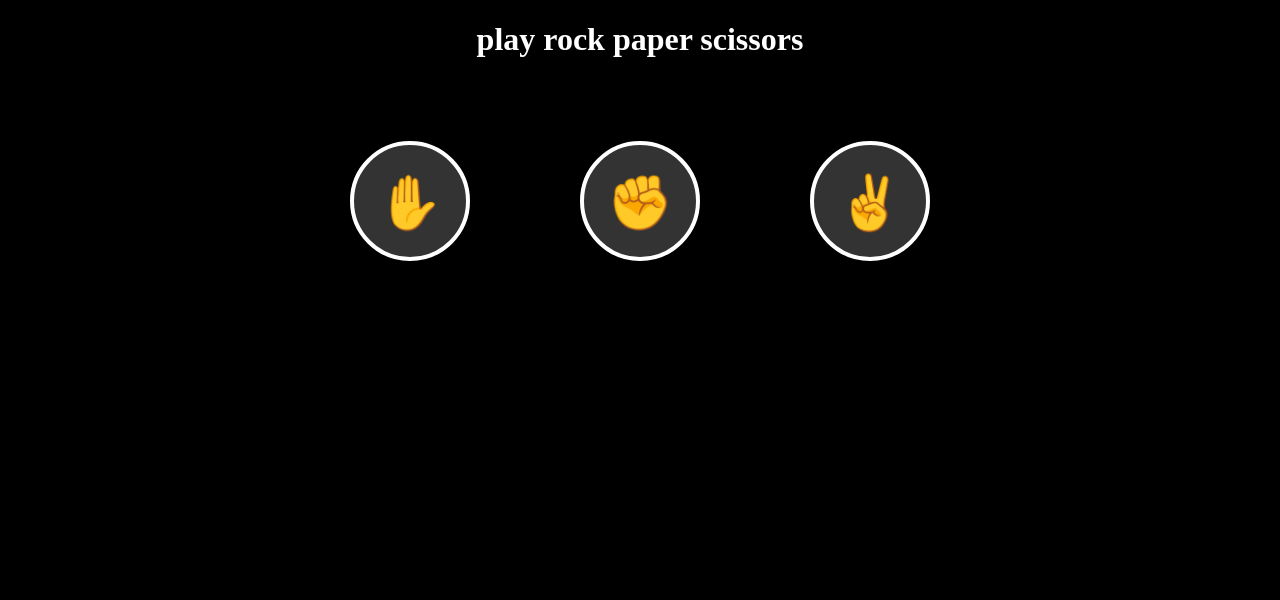
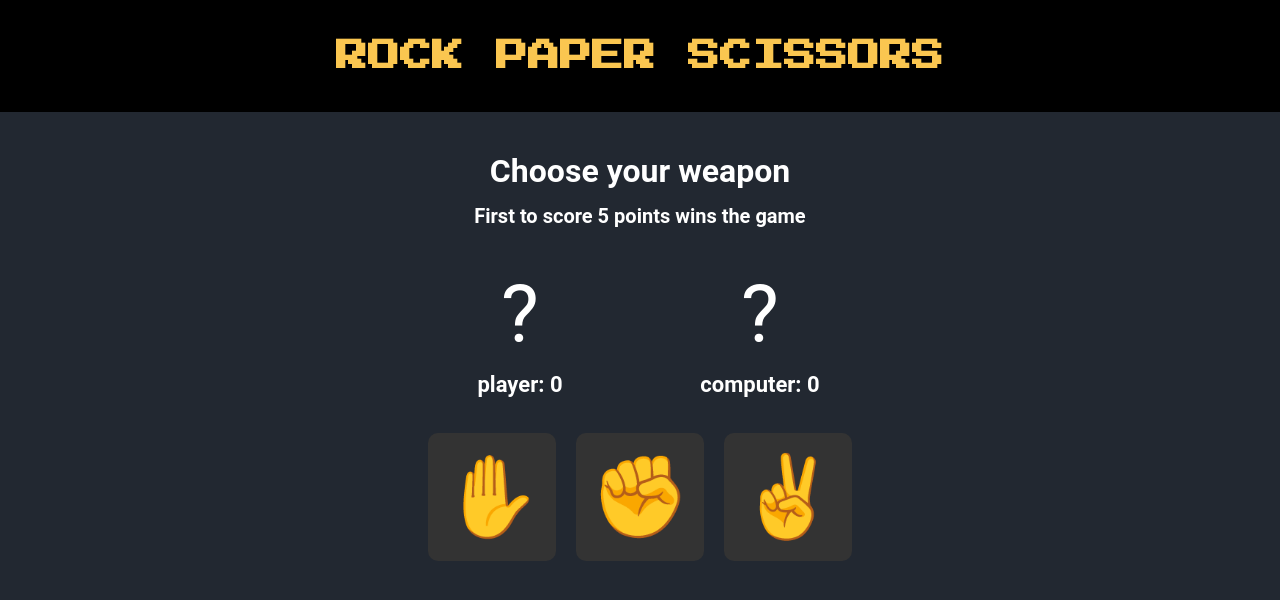
Before and after one commit to mnesfane/Theodinproject-Foundations-Course, a plain HTML site: page Odin_Projects/rock-paper-scissorsProject/index.html in a window 1280 px wide. Drawn offline with Linux system fonts and the light colour scheme.

Commit message:
adding ui

```diff
--- a/Odin_Projects/rock-paper-scissorsProject/index.html
+++ b/Odin_Projects/rock-paper-scissorsProject/index.html
@@ -5,13 +5,27 @@
     <meta name="viewport" content="width=device-width, initial-scale=1.0">
     <title>Document</title>
     <link rel="stylesheet" href="style.css">
+    <link rel="stylesheet" href="https://fonts.googleapis.com/css2?family=Press+Start+2P&display=swap">
+
 </head>
 <body>
-    <h1>play rock paper scissors</h1>
+    <header>
+        <h1 class="title">ROCK PAPER SCISSORS</h1>
+    </header>
+    <main id="scoreDiv">
+        <div id="infoDiv">
+            <h2 class="infoTitle" >Choose your weapon</h2>
+            <h3 class="infoMessage">First to score <span>5</span> points wins the game</h3>
+            <div class="scoreResult">
+                <div class="playerScore"><div class="sign">?</div> <p class="score">player: <span>0</span> </p></div>
+                <div class="computerScore"><div class="sign">?</div> <p class="score">computer: <span>0</span></p></div>
+            </div>
+        </div>
+        </main>
     <div class="container">
-        <button onclick="main('paper')">✋</button>
-        <button onclick="main('rock')">✊</button>
-        <button onclick="main('scissor')">✌️</button>
+        <button onclick="main('paper')"><div class="sign">✋</div></button>
+        <button onclick="main('rock')"><div class="sign">✊</div></button>
+        <button onclick="main('scissor')"><div class="sign">✌️</div></button>
     </div>
     <script src="script.js"></script>
 
--- a/Odin_Projects/rock-paper-scissorsProject/style.css
+++ b/Odin_Projects/rock-paper-scissorsProject/style.css
@@ -1,27 +1,85 @@
+*,
+*::before,
+*::after {
+  box-sizing: border-box;
+  padding: 0;
+  margin: 0;
+}
 body{
-    background-color: black;
+    background-color: #222831;
+    font-family: 'Roboto', sans-serif;
 }
 
-h1{
+/* =======header======= */
+header{
+    display: flex;
+    justify-content: center;
+    background-color: black;
+    /* width: 100%; */
+    padding: 40px 0px;
+
+}
+
+.title{
+    font-size: 32px;
+    color: #fac650;
+    font-family: 'Press Start 2P', cursive;
+}
+/* ========main======== */
+#scoreDiv{
     text-align: center;
     color: white;
-    margin-bottom: 8rem;
+    margin-top: 2.5rem;
 }
 
+.infoTitle{
+    font-size: 32px;
+}
+
+.infoMessage{
+    margin-top: 0.9rem;
+    font-size: 20px;
+}
+.scoreResult{
+    margin-top: 2.5rem;
+    display: flex;
+    justify-content: space-between;
+    max-width: 25rem;
+    margin: 0 auto;
+    margin-top: 40px;
+}
+.playerScore, .computerScore{
+    width: 10rem;
+}
+.sign{
+    font-size: 5rem;
+}
+.score{
+    margin-top: 10px;
+    margin-bottom: 20px;
+    font-size: 22px;
+    font-weight: bold;
+}
+
+
+
+/* =============== */
+
 .container{
+    margin-top: 1rem;
     display: flex;
     justify-content: center;
-    gap: 200px;
+    gap: 20px;
 }
 .container button{
     background-color: #333333;
-    width: 30px;
-    height: 30px;
+    width: 8rem;
+    height: 8rem;
     cursor: pointer;
     display: flex;
     justify-content: center;
     align-items: center;
-    transform: scale(4);
-    border: 1px solid white;
-    border-radius: 100px;
+    /* transform: scale(4); */
+    border-width: 0px;
+    border-radius: 10px;
 }
```
Also changed, not shown: Odin_Projects/rock-paper-scissorsProject/script.js (+35 -0 lines).
